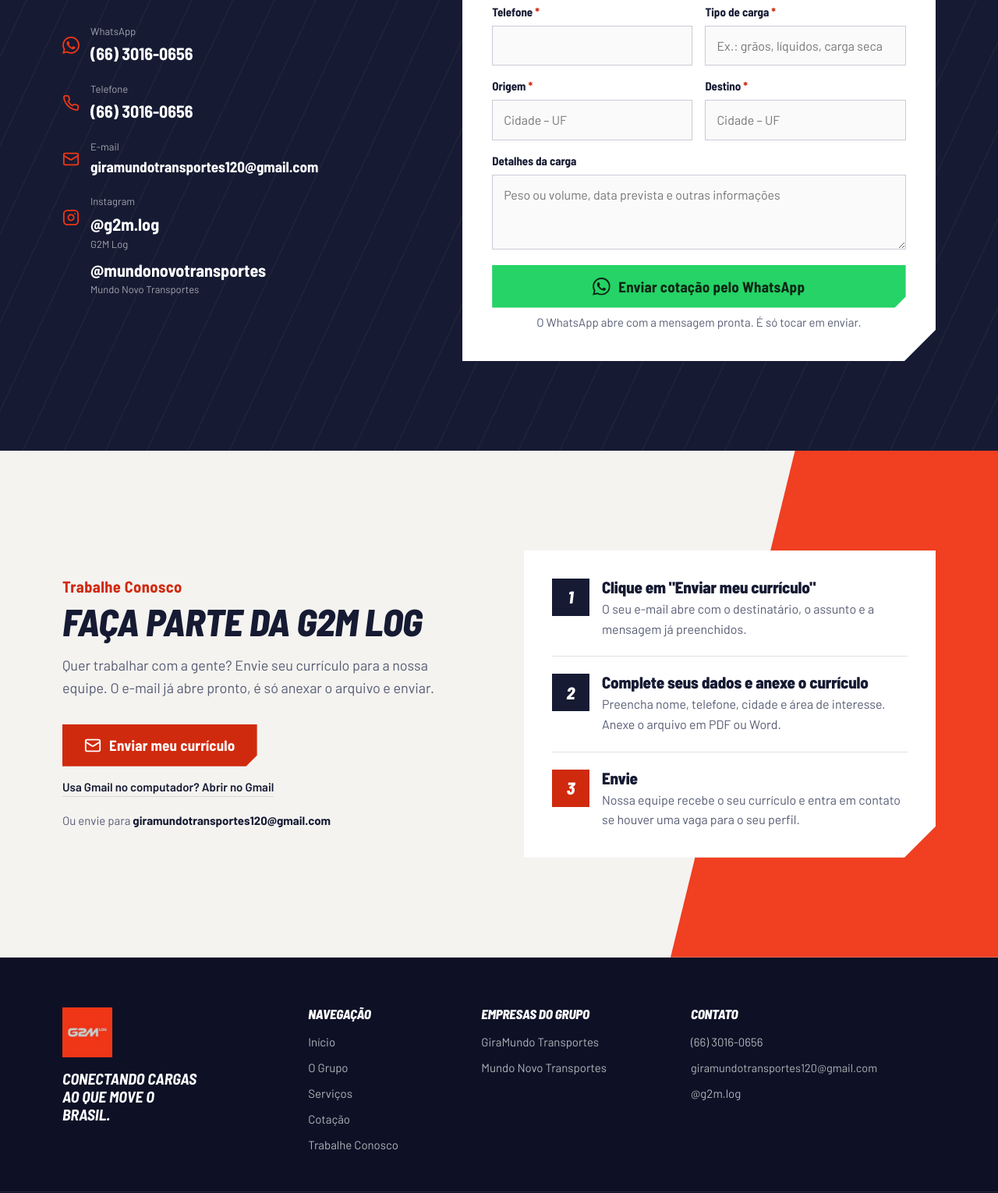
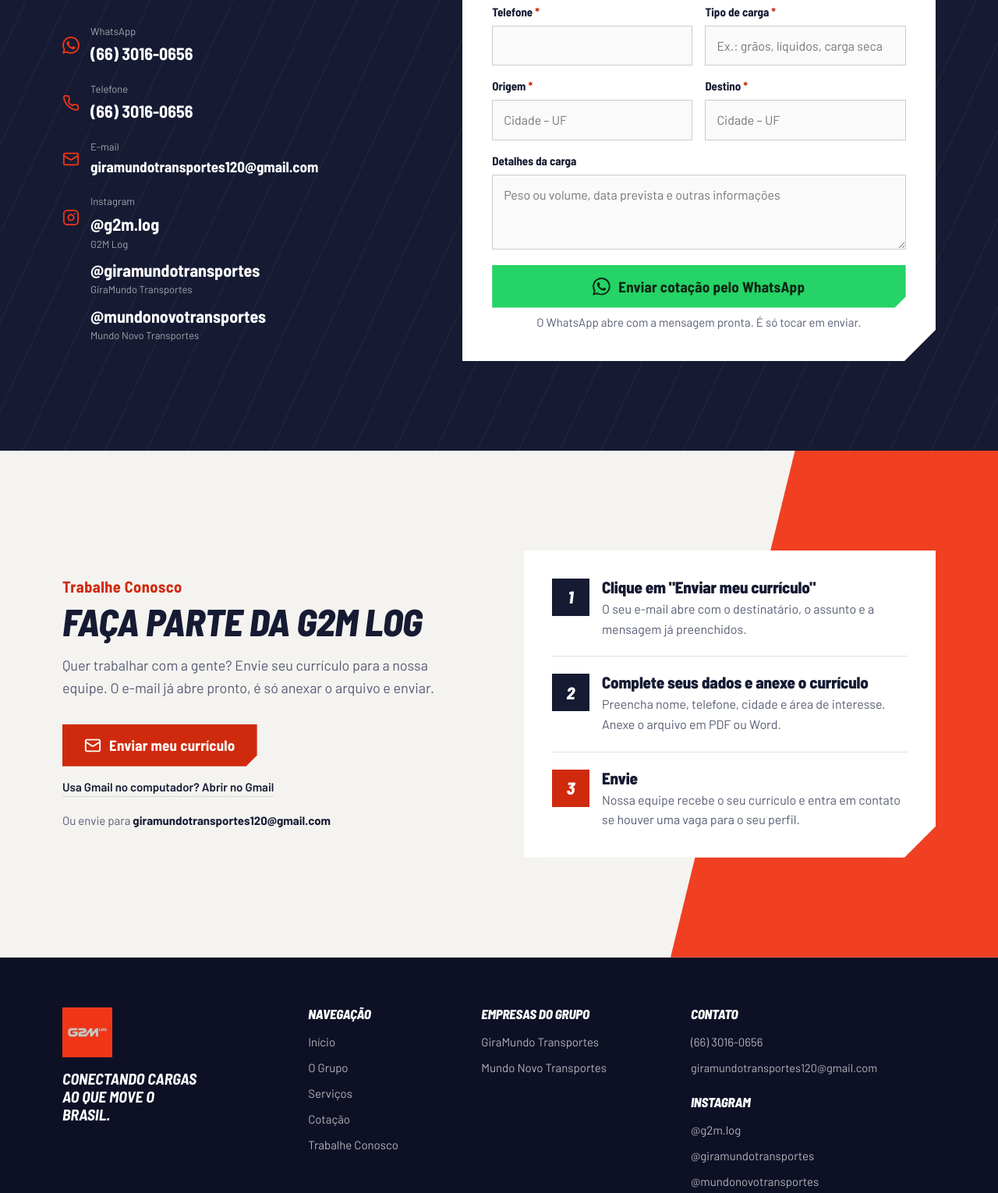
Before and after one commit to gustagoatt/giramundotransportes, a plain HTML site: page index.html in a window 1280 px wide. Shown: the part 3398-4928 px from the top of the page at 78% size. Drawn offline with Linux system fonts and the light colour scheme.

Commit message:
Instagram da GiraMundo, 3 Instagram no rodape e correcao do layout no celular
Co-Authored-By: Claude Opus 5.5 <noreply@anthropic.com>
Claude-Session: https://claude.ai/code/session_017xnz1XapoKjYd1aFfN7f2v

```diff
--- a/index.html
+++ b/index.html
@@ -22,7 +22,7 @@
 <link rel="preconnect" href="https://fonts.gstatic.com" crossorigin>
 <link href="https://fonts.googleapis.com/css2?family=Barlow:wght@400;500;600;700&family=Barlow+Semi+Condensed:ital,wght@0,600;0,700;0,800;1,700;1,800&display=swap" rel="stylesheet">
 <script type="application/ld+json">
-{"@context":"https://schema.org","@type":"Organization","name":"G2M Log","description":"Grupo que reúne a GiraMundo Transportes e a Mundo Novo Transportes.","logo":"assets/logo-g2m.png","telephone":"+55-66-3016-0656","email":"giramundotransportes120@gmail.com","sameAs":["https://www.instagram.com/g2m.log/"],"subOrganization":[{"@type":"Organization","name":"GiraMundo Transportes","address":{"@type":"PostalAddress","streetAddress":"Av. Paulo César Aranda, 639 - Jardim Riva","addressLocality":"Primavera do Leste","addressRegion":"MT","postalCode":"78850-000","addressCountry":"BR"}},{"@type":"Organization","name":"Mundo Novo Transportes","sameAs":["https://www.instagram.com/mundonovotransportes/"]}]}
+{"@context":"https://schema.org","@type":"Organization","name":"G2M Log","description":"Grupo que reúne a GiraMundo Transportes e a Mundo Novo Transportes.","logo":"assets/logo-g2m.png","telephone":"+55-66-3016-0656","email":"giramundotransportes120@gmail.com","sameAs":["https://www.instagram.com/g2m.log/","https://www.instagram.com/giramundotransportes/","https://www.instagram.com/mundonovotransportes/"],"subOrganization":[{"@type":"Organization","name":"GiraMundo Transportes","sameAs":["https://www.instagram.com/giramundotransportes/"],"address":{"@type":"PostalAddress","streetAddress":"Av. Paulo César Aranda, 639 - Jardim Riva","addressLocality":"Primavera do Leste","addressRegion":"MT","postalCode":"78850-000","addressCountry":"BR"}},{"@type":"Organization","name":"Mundo Novo Transportes","sameAs":["https://www.instagram.com/mundonovotransportes/"]}]}
 </script>
 <style>
 /* =========================================================
@@ -228,6 +228,7 @@ button,input,select,textarea{font:inherit;color:inherit}
 .ft ul{display:grid;gap:9px}
 .ft a:hover{color:#fff}
 .ft__mail{white-space:nowrap;font-size:14.5px}
+.ft h4.ft__ig{margin-top:24px}
 .ft__bottom{border-top:1px solid rgba(255,255,255,.1);padding-block:20px;font-size:13px;color:rgba(255,255,255,.45)}
 
 .wa-float{position:fixed;right:20px;bottom:20px;z-index:150;width:60px;height:60px;border-radius:50%;background:var(--wa);color:#fff;display:flex;align-items:center;justify-content:center;box-shadow:0 10px 28px rgba(37,211,102,.45);transition:transform .25s var(--ease)}
@@ -282,9 +283,6 @@ button,input,select,textarea{font:inherit;color:inherit}
   body{font-size:16px}
   .hero h1{font-size:clamp(34px,11vw,50px)}
   .tt{font-size:clamp(27px,8.6vw,40px);overflow-wrap:break-word}
-}
-@media (max-width:380px){
-  .tt{font-size:clamp(24px,7.6vw,30px)}
   .hero__cta{flex-direction:column}
   .hero__cta .btn{width:100%}
   .co__body{padding:30px 22px 52px}
@@ -294,6 +292,9 @@ button,input,select,textarea{font:inherit;color:inherit}
   .job::after{display:none}
   .ft__top{grid-template-columns:1fr;gap:28px}
   .wa-float{right:16px;bottom:16px;width:56px;height:56px}
+}
+@media (max-width:380px){
+  .tt{font-size:clamp(24px,7.6vw,30px)}
 }
 </style>
 </head>
@@ -428,7 +429,7 @@ button,input,select,textarea{font:inherit;color:inherit}
         <li><svg class="ic-wa" aria-hidden="true"><use href="#wa"/></svg><div><small>WhatsApp</small><a href="https://wa.me/556630160656?text=Ol%C3%A1!%20Gostaria%20de%20solicitar%20uma%20cota%C3%A7%C3%A3o%20de%20transporte." target="_blank" rel="noopener">(66) 3016-0656</a></div></li>
         <li><svg class="ic" viewBox="0 0 24 24" aria-hidden="true"><path d="M22 16.92v3a2 2 0 0 1-2.18 2 19.79 19.79 0 0 1-8.63-3.07 19.5 19.5 0 0 1-6-6 19.79 19.79 0 0 1-3.07-8.67A2 2 0 0 1 4.11 2h3a2 2 0 0 1 2 1.72 12.84 12.84 0 0 0 .7 2.81 2 2 0 0 1-.45 2.11L8.09 9.91a16 16 0 0 0 6 6l1.27-1.27a2 2 0 0 1 2.11-.45 12.84 12.84 0 0 0 2.81.7A2 2 0 0 1 22 16.92z"/></svg><div><small>Telefone</small><a href="tel:+556630160656">(66) 3016-0656</a></div></li>
         <li><svg class="ic" viewBox="0 0 24 24" aria-hidden="true"><rect width="20" height="16" x="2" y="4" rx="2"/><path d="m22 7-8.97 5.7a1.94 1.94 0 0 1-2.06 0L2 7"/></svg><div><small>E-mail</small><a class="mail" href="mailto:giramundotransportes120@gmail.com">giramundotransportes120@gmail.com</a></div></li>
-        <li><svg class="ic" viewBox="0 0 24 24" aria-hidden="true"><rect width="20" height="20" x="2" y="2" rx="5" ry="5"/><path d="M16 11.37A4 4 0 1 1 12.63 8 4 4 0 0 1 16 11.37z"/><line x1="17.5" x2="17.51" y1="6.5" y2="6.5"/></svg><div><small>Instagram</small><ul class="ig"><li><a href="https://www.instagram.com/g2m.log/" target="_blank" rel="noopener">@g2m.log</a><span>G2M Log</span></li><li><a href="https://www.instagram.com/mundonovotransportes/" target="_blank" rel="noopener">@mundonovotransportes</a><span>Mundo Novo Transportes</span></li></ul></div></li>
+        <li><svg class="ic" viewBox="0 0 24 24" aria-hidden="true"><rect width="20" height="20" x="2" y="2" rx="5" ry="5"/><path d="M16 11.37A4 4 0 1 1 12.63 8 4 4 0 0 1 16 11.37z"/><line x1="17.5" x2="17.51" y1="6.5" y2="6.5"/></svg><div><small>Instagram</small><ul class="ig"><li><a href="https://www.instagram.com/g2m.log/" target="_blank" rel="noopener">@g2m.log</a><span>G2M Log</span></li><li><a href="https://www.instagram.com/giramundotransportes/" target="_blank" rel="noopener">@giramundotransportes</a><span>GiraMundo Transportes</span></li><li><a href="https://www.instagram.com/mundonovotransportes/" target="_blank" rel="noopener">@mundonovotransportes</a><span>Mundo Novo Transportes</span></li></ul></div></li>
       </ul>
     </div>
 
@@ -478,7 +479,7 @@ button,input,select,textarea{font:inherit;color:inherit}
     <div class="ft__brand"><img src="assets/logo-g2m.png" alt="Logo G2M Log" loading="lazy"><p>Conectando cargas ao que move o Brasil.</p></div>
     <div><h4>Navegação</h4><ul><li><a href="#inicio">Início</a></li><li><a href="#grupo">O Grupo</a></li><li><a href="#servicos">Serviços</a></li><li><a href="#cotacao">Cotação</a></li><li><a href="#trabalhe-conosco">Trabalhe Conosco</a></li></ul></div>
     <div><h4>Empresas do grupo</h4><ul><li>GiraMundo Transportes</li><li>Mundo Novo Transportes</li></ul></div>
-    <div><h4>Contato</h4><ul><li><a href="tel:+556630160656">(66) 3016-0656</a></li><li><a class="ft__mail" href="mailto:giramundotransportes120@gmail.com">giramundotransportes120@gmail.com</a></li><li><a href="https://www.instagram.com/g2m.log/" target="_blank" rel="noopener">@g2m.log</a></li></ul></div>
+    <div><h4>Contato</h4><ul><li><a href="tel:+556630160656">(66) 3016-0656</a></li><li><a class="ft__mail" href="mailto:giramundotransportes120@gmail.com">giramundotransportes120@gmail.com</a></li></ul><h4 class="ft__ig">Instagram</h4><ul><li><a href="https://www.instagram.com/g2m.log/" target="_blank" rel="noopener">@g2m.log</a></li><li><a href="https://www.instagram.com/giramundotransportes/" target="_blank" rel="noopener">@giramundotransportes</a></li><li><a href="https://www.instagram.com/mundonovotransportes/" target="_blank" rel="noopener">@mundonovotransportes</a></li></ul></div>
   </div>
   <div class="ft__bottom"><div class="wrap">© 2026 G2M Log. Todos os direitos reservados.</div></div>
 </footer>
```
